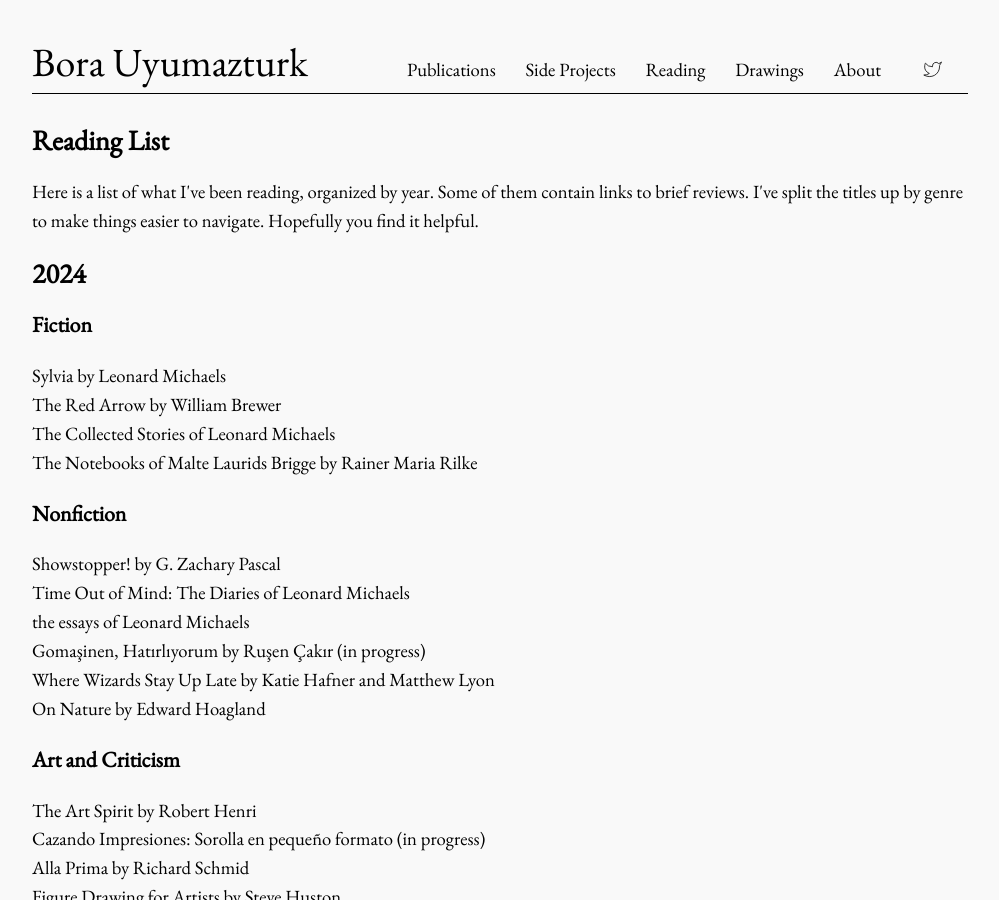
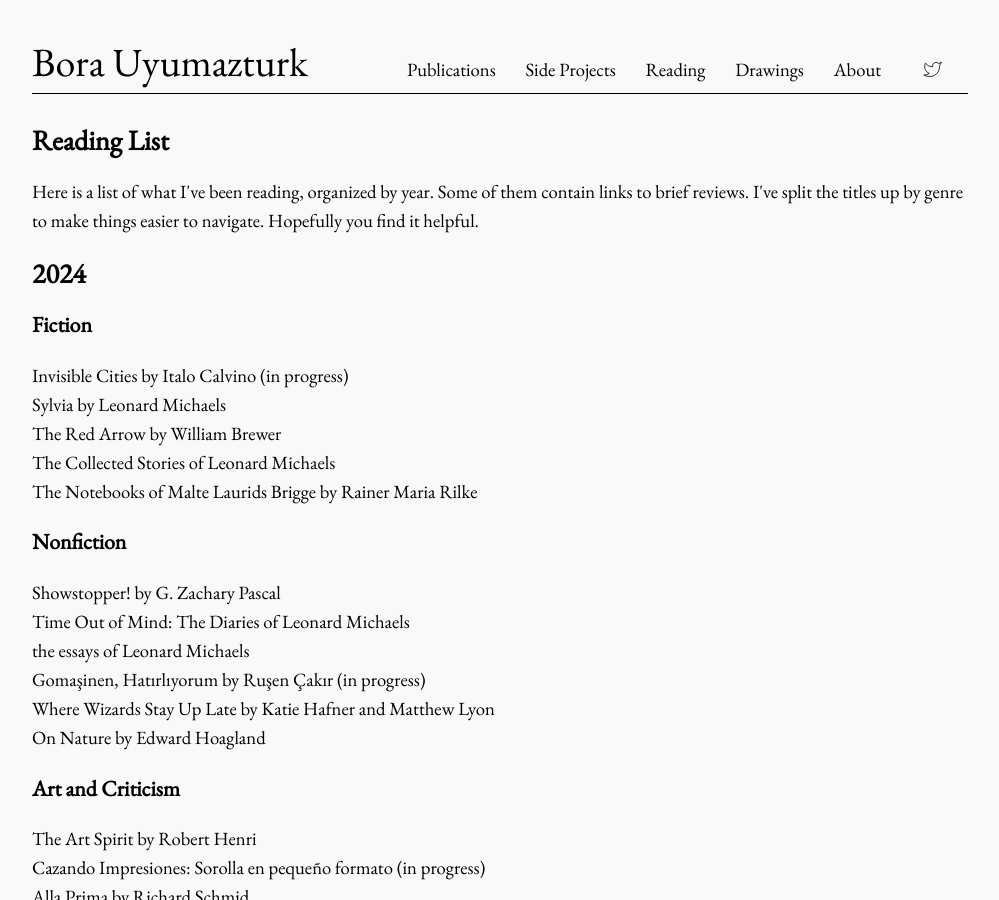
Before and after one commit to bora-uyumazturk/bora-uyumazturk.github.io, a Jekyll site: the page built from reading.html, in a window 1280 px wide and 900 px high. Shown: the whole window, without its empty margins (140-1139 px from the left). Built offline with Jekyll 4.4.1, drawn with Linux system fonts in a browser that asks for light colours.

Commit message:
Update reading.html

```diff
--- a/reading.html
+++ b/reading.html
@@ -16,6 +16,7 @@ title: Reading
 
   <h3>Fiction</h3>
 
+  Invisible Cities by Italo Calvino (in progress) <br>
   Sylvia by Leonard Michaels <br>
   The Red Arrow by William Brewer <br>
   The Collected Stories of Leonard Michaels <br>
```
